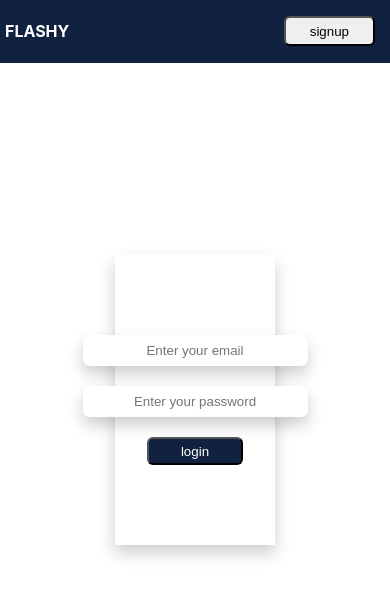
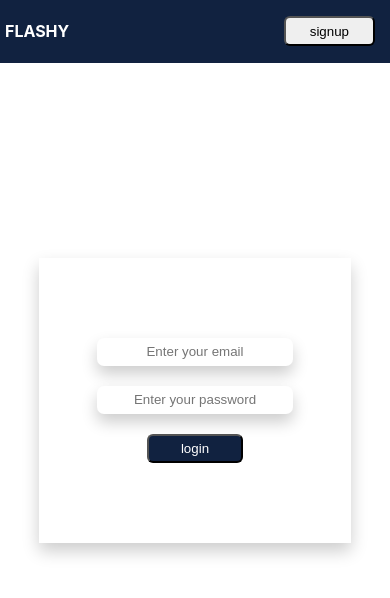
Before and after one commit to mugiisha/flash-cards-fe, a Next.js app: page /login in a window 390 px wide. Shown: the top 598 px of the page. Built offline with nearby package versions, Linux system fonts and the light colour scheme.

Commit message:
adding form responsiveness

```diff
--- a/styles/login.module.css
+++ b/styles/login.module.css
@@ -28,3 +28,12 @@
     cursor: pointer;
     border-radius: 6px;
 }
+
+@media screen and (max-width: 640px){
+    .main{
+        width: 80%;
+    }
+    .input{
+        padding: .5em .7em;
+    }
+}
```
